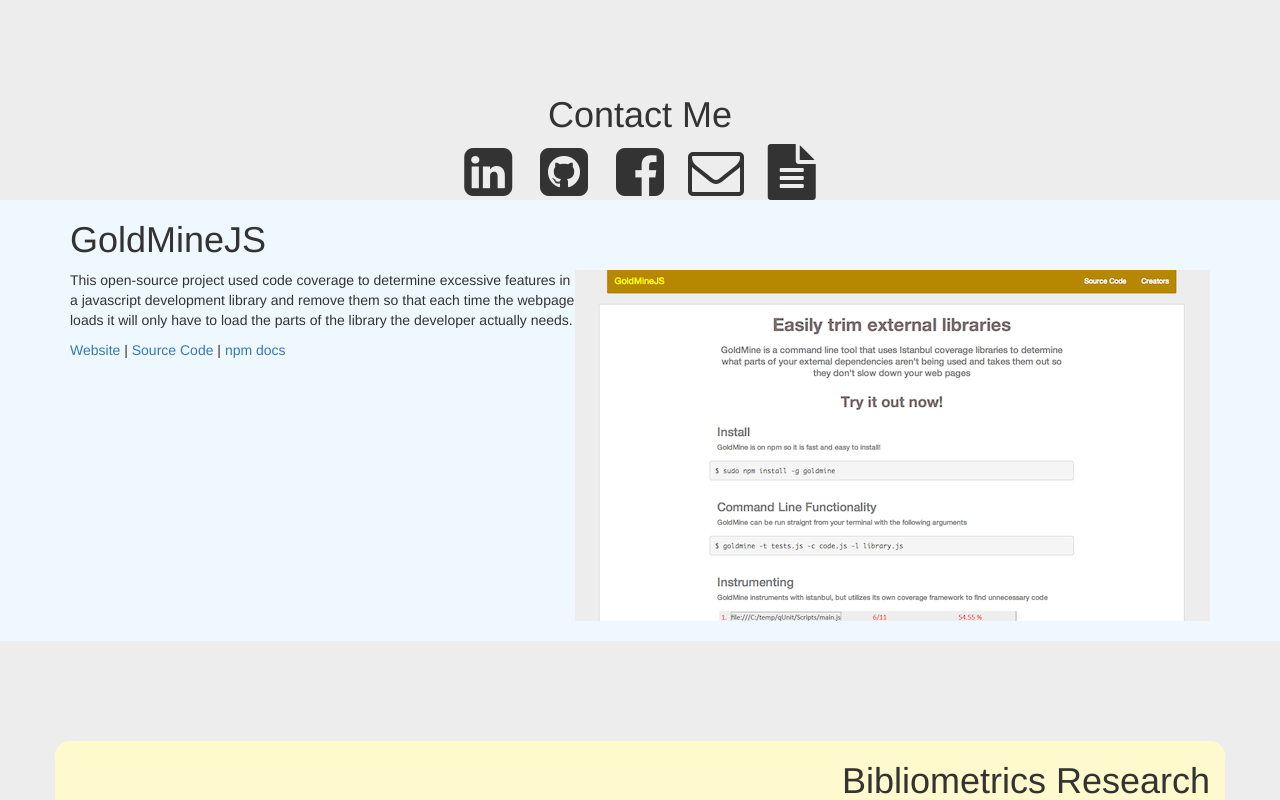
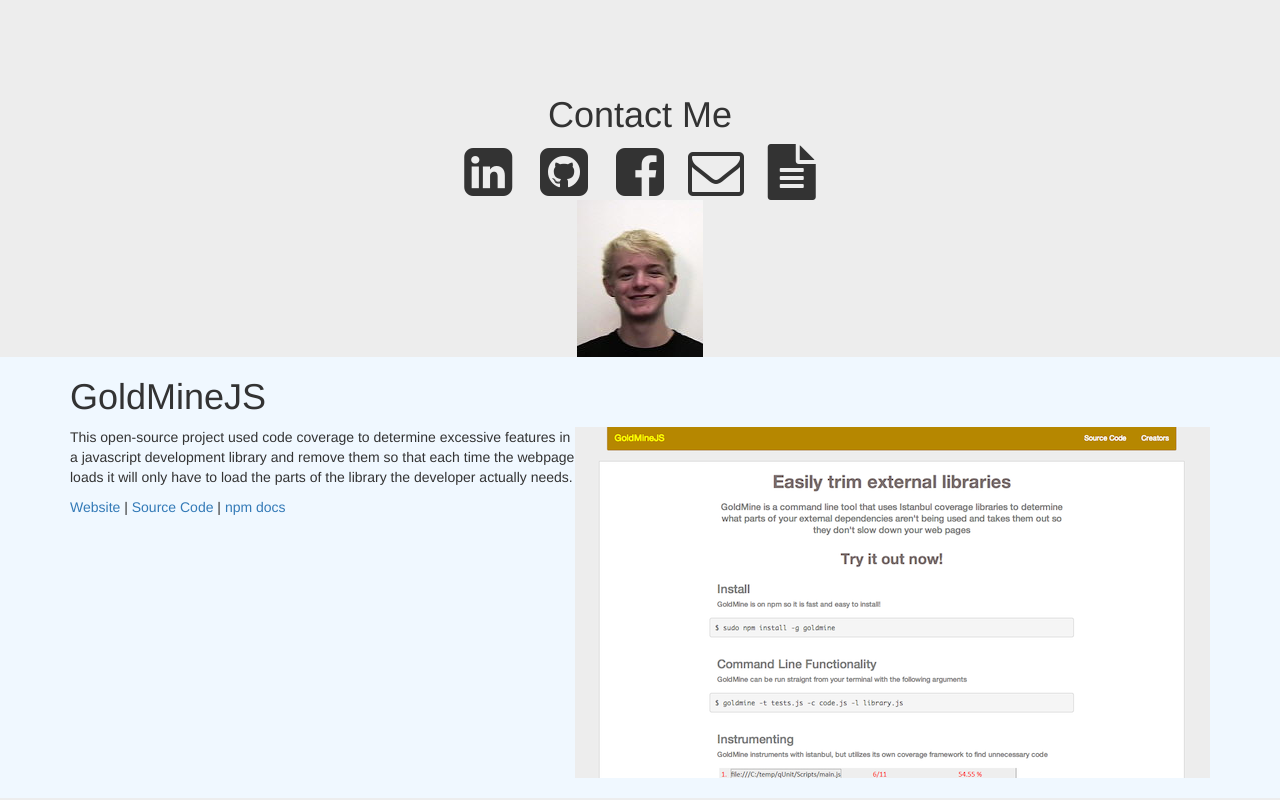
Before and after one commit to alexbrashear/alex_brashear, a Django app: page / in a window 1280 px wide. Shown: the part 970-1770 px from the top of the page. Run offline with Django 3.2, Linux system fonts and the light colour scheme; some libraries are stand-ins or nearby versions.

Commit message:
minor changes

```diff
--- a/alex_brashear/templates/index.html
+++ b/alex_brashear/templates/index.html
@@ -38,6 +38,8 @@
 			<i class="fa fa-facebook-square fa-4x fa-fw"></i>
 			<i class="fa fa-envelope-o fa-4x fa-fw"></i>
 			<i class="fa fa-file-text fa-4x fa-fw"></i>
+			<br>
+			<img src="../static/img/me.jpeg" align="center">
 
 	</div>
 		<div class="goldmine" id="goldmine">
```
Also changed, not shown: alex_brashear/static/img/me.jpeg (added).
